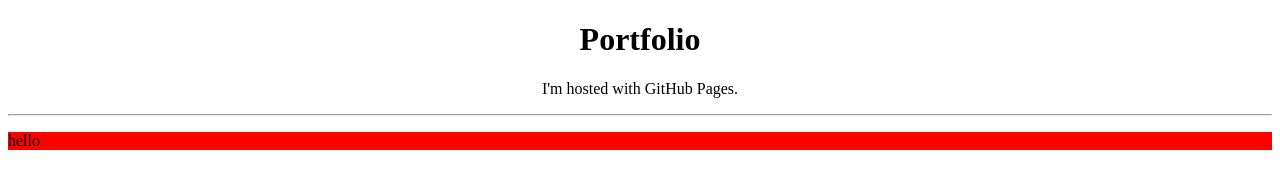
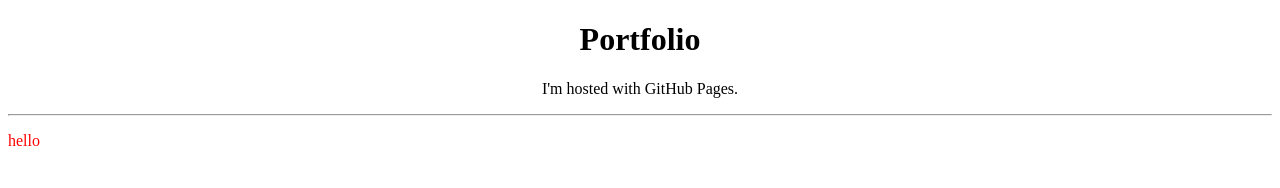
Before and after one commit to Morgan04/Morgan04.github.io, a plain HTML site: page index.html in a window 1280 px wide. Drawn offline with Linux system fonts and the light colour scheme.

Commit message:
Update index.html

```diff
--- a/index.html
+++ b/index.html
@@ -4,6 +4,6 @@
 <div style="text-align: center;"><h1>Portfolio</h1>
 <p>I'm hosted with GitHub Pages.</p></div>
 <hr>
-<p style="background-color: red;">hello</p>
+<p style="color: red;">hello</p>
 </body>
 </html>
```
